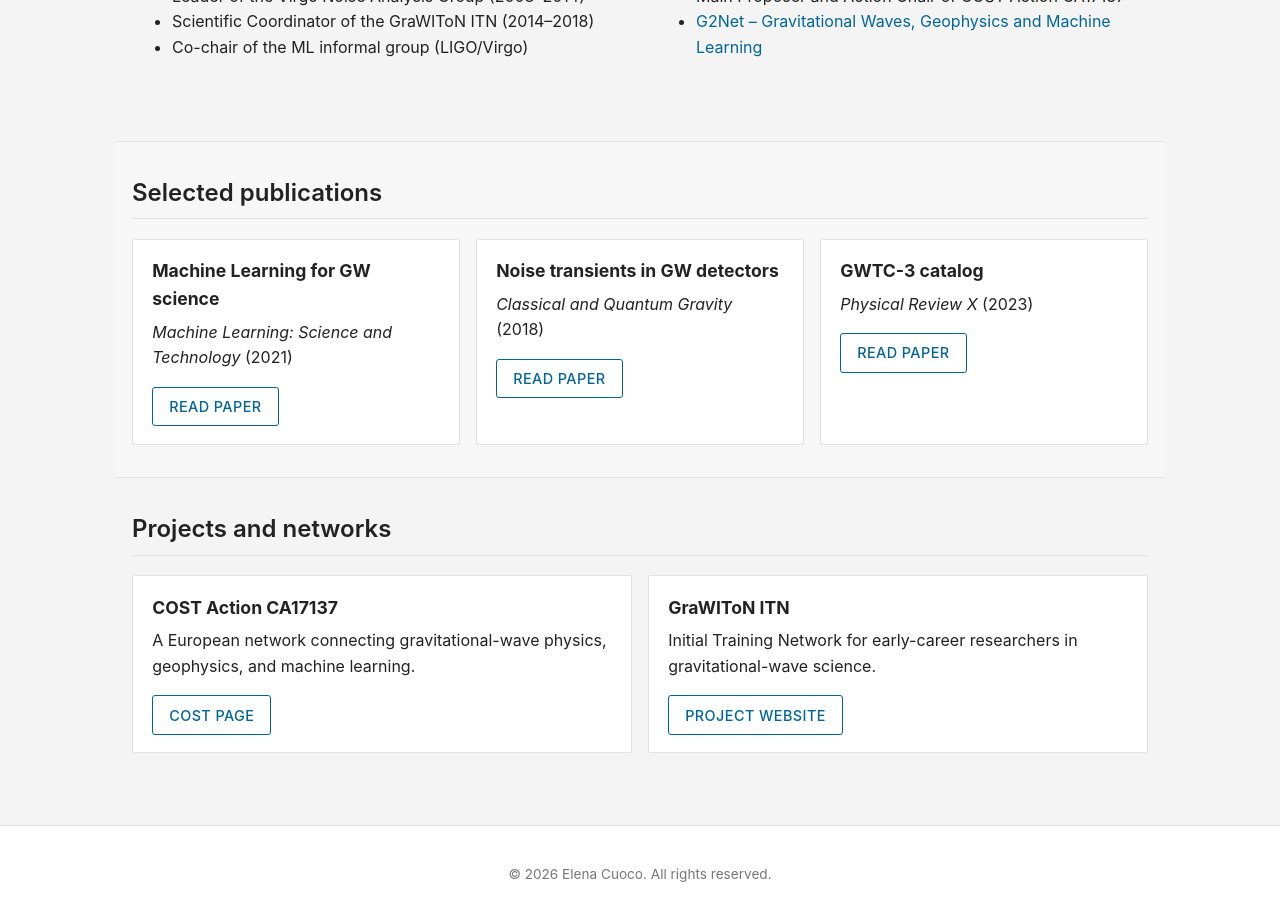
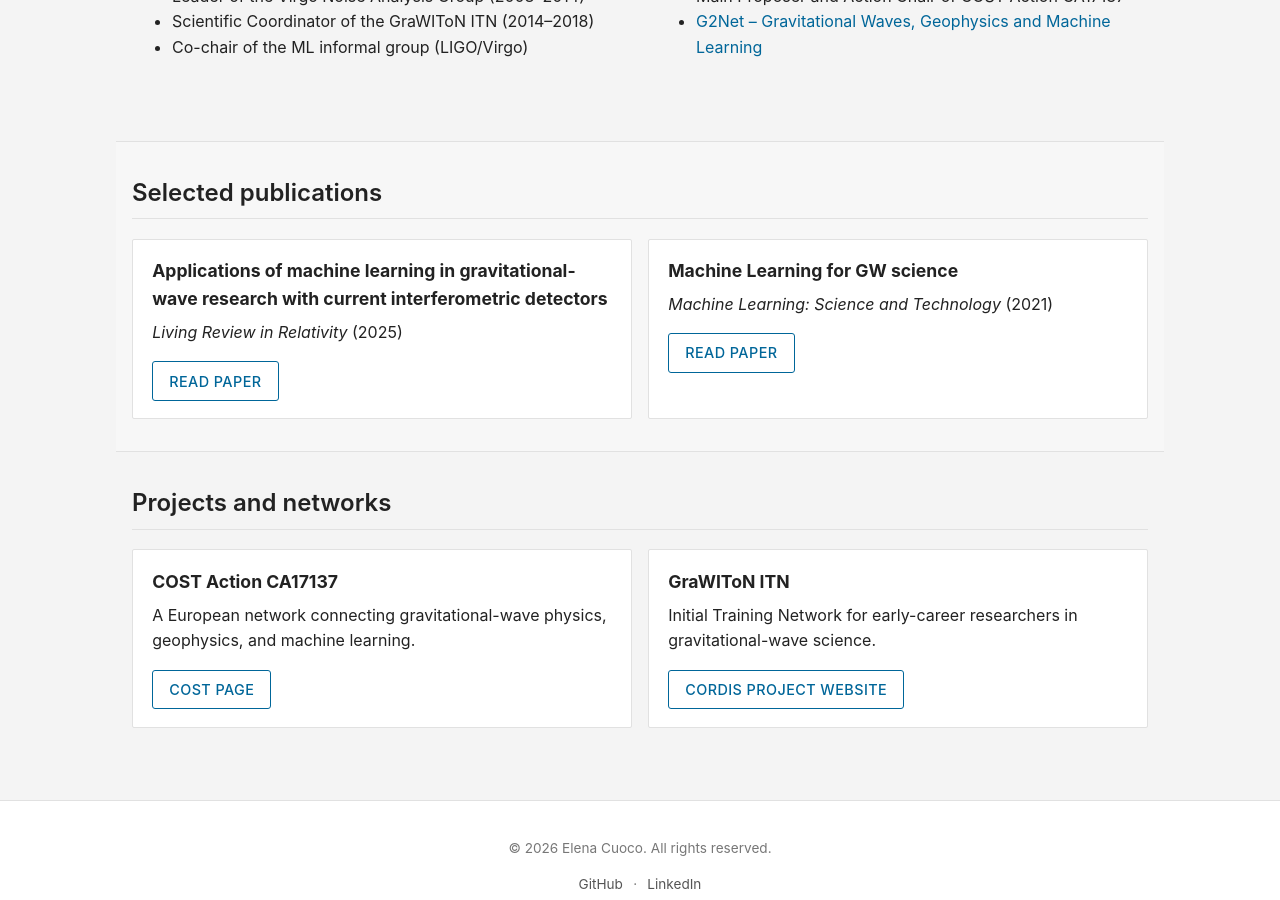
Before and after one commit to elenacuoco/elenacuoco.github.io, a Jekyll site: the page built from research-and-academia.md, in a window 1280 px wide and 900 px high, scrolled down 1122 px. Built offline with Jekyll 4.4.1, drawn with Linux system fonts in a browser that asks for light colours.

Commit message:
modified content

```diff
--- a/research-and-academia.md
+++ b/research-and-academia.md
@@ -93,6 +93,16 @@ permalink: /research-and-academia/
 
   <div class="feature-grid">
     <div class="feature-card">
+      <h3>Applications of machine learning in gravitational-wave research with current interferometric detectors</h3>
+      <p>
+        <em>Living Review in Relativity</em> (2025)
+      </p>
+      <a class="btn btn-secondary"
+         href="https://link.springer.com/article/10.1007/s41114-024-00055-8">
+        Read paper
+      </a>
+    </div>
+    <div class="feature-card">
       <h3>Machine Learning for GW science</h3>
       <p>
         <em>Machine Learning: Science and Technology</em> (2021)
@@ -103,27 +113,9 @@ permalink: /research-and-academia/
       </a>
     </div>
 
-    <div class="feature-card">
-      <h3>Noise transients in GW detectors</h3>
-      <p>
-        <em>Classical and Quantum Gravity</em> (2018)
-      </p>
-      <a class="btn btn-secondary"
-         href="https://iopscience.iop.org/article/10.1088/1361-6382/aaa8d5">
-        Read paper
-      </a>
-    </div>
 
-    <div class="feature-card">
-      <h3>GWTC-3 catalog</h3>
-      <p>
-        <em>Physical Review X</em> (2023)
-      </p>
-      <a class="btn btn-secondary"
-         href="https://journals.aps.org/prx/abstract/10.1103/PhysRevX.13.041039">
-        Read paper
-      </a>
-    </div>
+
+
   </div>
 </section>
 
@@ -148,8 +140,8 @@ permalink: /research-and-academia/
         Initial Training Network for early-career researchers
         in gravitational-wave science.
       </p>
-      <a class="btn btn-secondary" href="https://www.grawiton-gw.eu/">
-        Project website
+      <a class="btn btn-secondary" href="https://cordis.europa.eu/project/id/606176/reporting">
+        Cordis project website
       </a>
     </div>
   </div>
```
